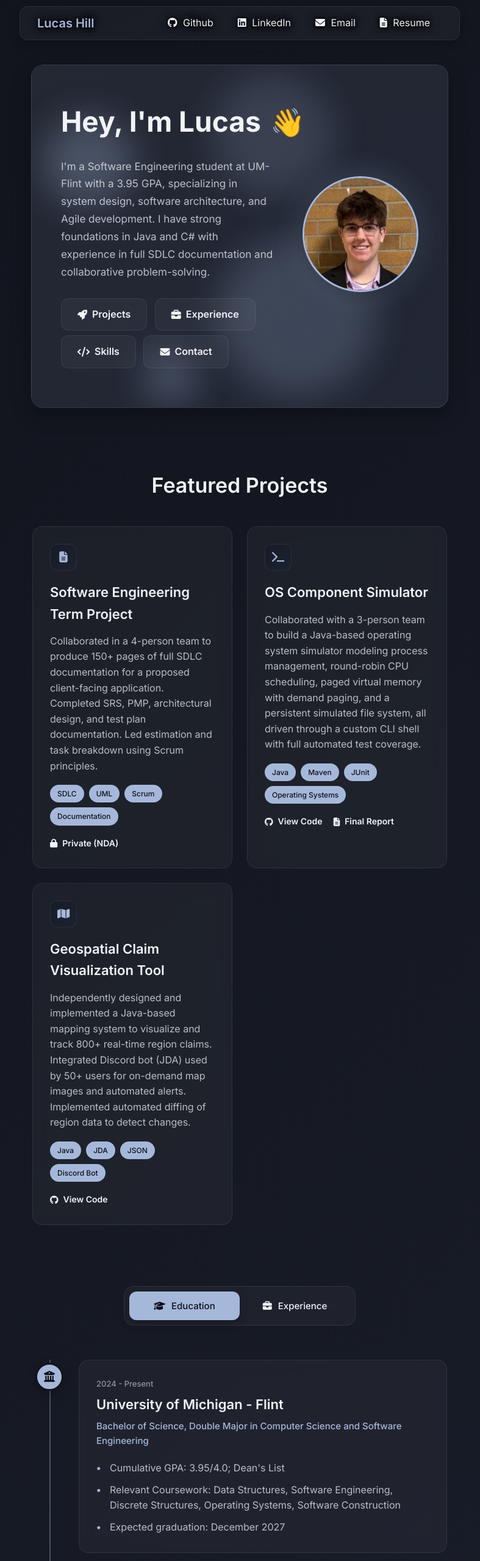
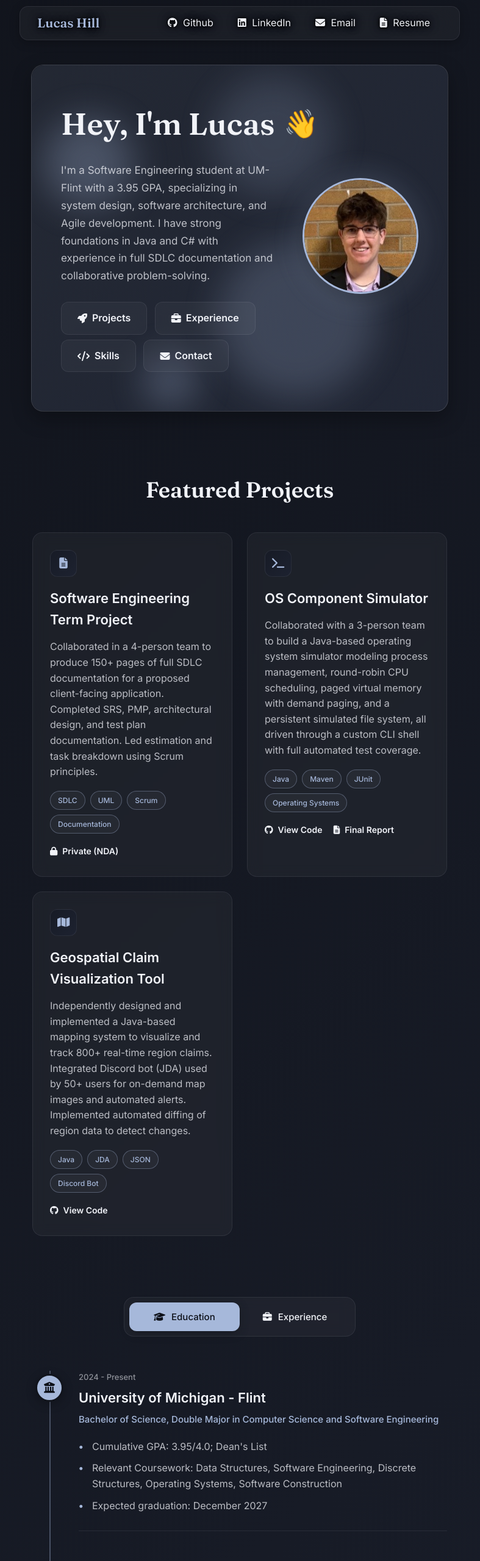
Before and after one commit to lucashill-dev/portfolio-website, a website built with Vite: page index.html in a window 1280 px wide. Shown: the top 2560 px of the page at 61% size, without its empty margins (247-1034 px from the left). Built offline with nearby package versions, Linux system fonts and the light colour scheme; some packages are replaced by stand-ins of ours.

Commit message:
Add Fraunces display font and refine styles
Preload the Fraunces display font and expose --font-display token. Apply it to headings, nav branding, and hero title and tweak font sizes/weights. Restyle project tech tags (glass background + border), change timeline items to use bottom borders with hover border-color, and simplify padding. Update contact and skills icons to use --text-secondary by default with a color transition to --accent on hover. Updates across HTML and several CSS files for a more cohesive visual system.

```diff
--- a/index.html
+++ b/index.html
@@ -26,8 +26,8 @@
 
     <link rel="preconnect" href="https://fonts.googleapis.com">
     <link rel="preconnect" href="https://fonts.gstatic.com" crossorigin>
-    <link rel="preload" as="style" href="https://fonts.googleapis.com/css2?family=Inter:wght@300;400;500;600;700&display=swap" onload="this.onload=null;this.rel='stylesheet'">
-    <noscript><link rel="stylesheet" href="https://fonts.googleapis.com/css2?family=Inter:wght@300;400;500;600;700&display=swap"></noscript>
+    <link rel="preload" as="style" href="https://fonts.googleapis.com/css2?family=Fraunces:opsz,wght@9..144,600;9..144,700&family=Inter:wght@300;400;500;600;700&display=swap" onload="this.onload=null;this.rel='stylesheet'">
+    <noscript><link rel="stylesheet" href="https://fonts.googleapis.com/css2?family=Fraunces:opsz,wght@9..144,600;9..144,700&family=Inter:wght@300;400;500;600;700&display=swap"></noscript>
 
     <link rel="preload" as="style" href="https://cdnjs.cloudflare.com/ajax/libs/font-awesome/6.5.1/css/all.min.css" integrity="sha512-DTOQO9RWCH3ppGqcWaEA1BIZOC6xxalwEsw9c2QQeAIftl+Vegovlnee1c9QX4TctnWMn13TZye+giMm8e2LwA==" crossorigin="anonymous" referrerpolicy="no-referrer" onload="this.onload=null;this.rel='stylesheet'">
     <noscript><link rel="stylesheet" href="https://cdnjs.cloudflare.com/ajax/libs/font-awesome/6.5.1/css/all.min.css" integrity="sha512-DTOQO9RWCH3ppGqcWaEA1BIZOC6xxalwEsw9c2QQeAIftl+Vegovlnee1c9QX4TctnWMn13TZye+giMm8e2LwA==" crossorigin="anonymous" referrerpolicy="no-referrer"></noscript>
--- a/resume.html
+++ b/resume.html
@@ -18,8 +18,8 @@
 
     <link rel="preconnect" href="https://fonts.googleapis.com">
     <link rel="preconnect" href="https://fonts.gstatic.com" crossorigin>
-    <link rel="preload" as="style" href="https://fonts.googleapis.com/css2?family=Inter:wght@300;400;500;600;700&display=swap" onload="this.onload=null;this.rel='stylesheet'">
-    <noscript><link rel="stylesheet" href="https://fonts.googleapis.com/css2?family=Inter:wght@300;400;500;600;700&display=swap"></noscript>
+    <link rel="preload" as="style" href="https://fonts.googleapis.com/css2?family=Fraunces:opsz,wght@9..144,600;9..144,700&family=Inter:wght@300;400;500;600;700&display=swap" onload="this.onload=null;this.rel='stylesheet'">
+    <noscript><link rel="stylesheet" href="https://fonts.googleapis.com/css2?family=Fraunces:opsz,wght@9..144,600;9..144,700&family=Inter:wght@300;400;500;600;700&display=swap"></noscript>
 
     <link rel="preload" as="style" href="https://cdnjs.cloudflare.com/ajax/libs/font-awesome/6.5.1/css/all.min.css" integrity="sha512-DTOQO9RWCH3ppGqcWaEA1BIZOC6xxalwEsw9c2QQeAIftl+Vegovlnee1c9QX4TctnWMn13TZye+giMm8e2LwA==" crossorigin="anonymous" referrerpolicy="no-referrer" onload="this.onload=null;this.rel='stylesheet'">
     <noscript><link rel="stylesheet" href="https://cdnjs.cloudflare.com/ajax/libs/font-awesome/6.5.1/css/all.min.css" integrity="sha512-DTOQO9RWCH3ppGqcWaEA1BIZOC6xxalwEsw9c2QQeAIftl+Vegovlnee1c9QX4TctnWMn13TZye+giMm8e2LwA==" crossorigin="anonymous" referrerpolicy="no-referrer"></noscript>
--- a/src/styles/base.css
+++ b/src/styles/base.css
@@ -51,7 +51,8 @@ main section {
 
 main section h2 {
     text-align: center;
-    font-size: clamp(28px, 3.5vw, 34px);
+    font-family: var(--font-display);
+    font-size: clamp(28px, 3.5vw, 36px);
     font-weight: 600;
     margin-bottom: 40px;
     color: var(--text);
--- a/src/styles/nav.css
+++ b/src/styles/nav.css
@@ -24,7 +24,8 @@ nav:hover {
 
 nav .left a {
     color: var(--accent);
-    font-size: 20px;
+    font-family: var(--font-display);
+    font-size: 21px;
     font-weight: 600;
     text-shadow: 0 1px 4px rgba(0, 0, 0, 0.95), 0 0 10px rgba(0, 0, 0, 0.85), 0 0 16px rgba(0, 0, 0, 0.6);
 }
--- a/src/styles/sections/contact.css
+++ b/src/styles/sections/contact.css
@@ -95,8 +95,13 @@
 
 .contact-info-item i {
     font-size: 15px;
+    color: var(--text-secondary);
+    flex-shrink: 0;
+    transition: color 0.25s ease;
+}
+
+.contact-info-item:hover i {
     color: var(--accent);
-    flex-shrink: 0;
 }
 
 @media (max-width: 550px) {
--- a/src/styles/sections/experience.css
+++ b/src/styles/sections/experience.css
@@ -117,18 +117,18 @@
 }
 
 .timeline-content {
-    background: var(--glass-bg);
-    border: 1px solid var(--glass-border);
-    border-radius: var(--radius-lg);
-    padding: 28px;
-    transition: transform 0.25s ease, box-shadow 0.25s ease, border-color 0.25s ease;
-    backdrop-filter: blur(10px);
+    padding: 0 0 28px;
+    border-bottom: 1px solid var(--glass-border);
+    transition: border-color 0.25s ease;
+}
+
+.timeline-item:last-child .timeline-content {
+    border-bottom: none;
+    padding-bottom: 0;
 }
 
 .timeline-content:hover {
-    transform: translateY(-3px);
-    box-shadow: var(--shadow-md);
-    border-color: var(--accent);
+    border-color: var(--border-color-hover);
 }
 
 .timeline-header {
@@ -224,6 +224,6 @@
     }
 
     .timeline-content {
-        padding: 22px;
+        padding: 0 0 22px;
     }
 }
--- a/src/styles/sections/hero.css
+++ b/src/styles/sections/hero.css
@@ -141,8 +141,9 @@
     display: flex;
     align-items: center;
     gap: clamp(10px, 2vw, 15px);
-    font-size: clamp(32px, 4vw, 46px);
-    font-weight: 700;
+    font-family: var(--font-display);
+    font-size: clamp(34px, 4.5vw, 50px);
+    font-weight: 600;
     margin-bottom: 22px;
     color: var(--accent);
     flex-wrap: nowrap;
--- a/src/styles/sections/projects.css
+++ b/src/styles/sections/projects.css
@@ -78,8 +78,9 @@ main section.animate-in .project-card {
 }
 
 .tech-tag {
-    background: var(--accent);
-    color: var(--on-accent);
+    background: var(--glass-bg);
+    border: 1px solid rgba(166, 184, 218, 0.35);
+    color: var(--accent);
     padding: 5px 12px;
     border-radius: 20px;
     font-size: 12px;
--- a/src/styles/sections/skills.css
+++ b/src/styles/sections/skills.css
@@ -83,9 +83,14 @@ main section.animate-in .skill-category {
 
 .cell i {
     font-size: 20px;
-    color: var(--accent);
+    color: var(--text-secondary);
     width: 24px;
     text-align: center;
+    transition: color 0.25s ease;
+}
+
+.cell:hover i {
+    color: var(--accent);
 }
 
 @media (max-width: 768px) {
--- a/src/styles/tokens.css
+++ b/src/styles/tokens.css
@@ -24,6 +24,7 @@
     --shadow-md: 0 12px 32px rgba(0, 0, 0, 0.3);
 
     --font-primary: 'Inter', -apple-system, BlinkMacSystemFont, 'Segoe UI', Roboto, sans-serif;
+    --font-display: 'Fraunces', Georgia, serif;
 
     --spacing-xs: 0.5rem;
     --spacing-sm: 1rem;
```
